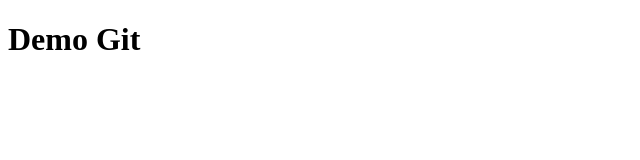
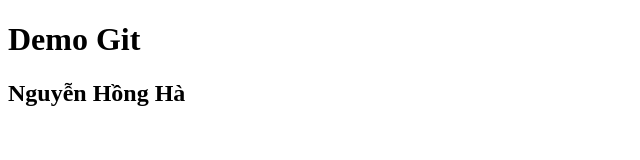
Before and after one commit to Ha1910/BaiTap_Demo_Git, a plain HTML site: page index.html in a window 1280 px wide. Shown: the whole page, without its empty margins (0-640 px from the left). Drawn offline with Linux system fonts and the light colour scheme.

Commit message:
cập nhật lại file index

```diff
--- a/index.html
+++ b/index.html
@@ -7,5 +7,6 @@
   </head>
   <body>
     <h1>Demo Git</h1>
+    <h2>Nguyễn Hồng Hà</h2>
   </body>
 </html>
```
